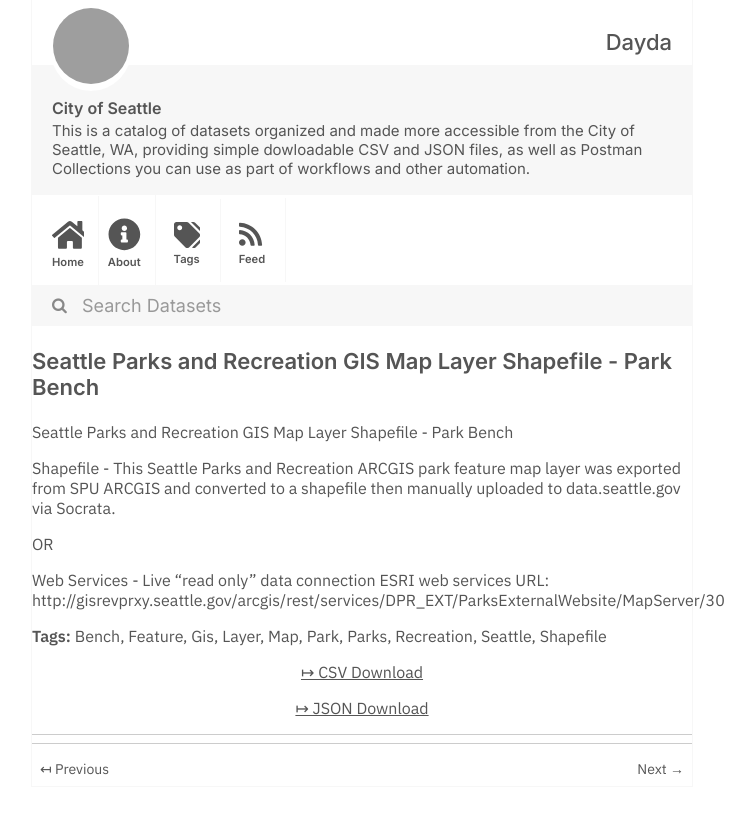
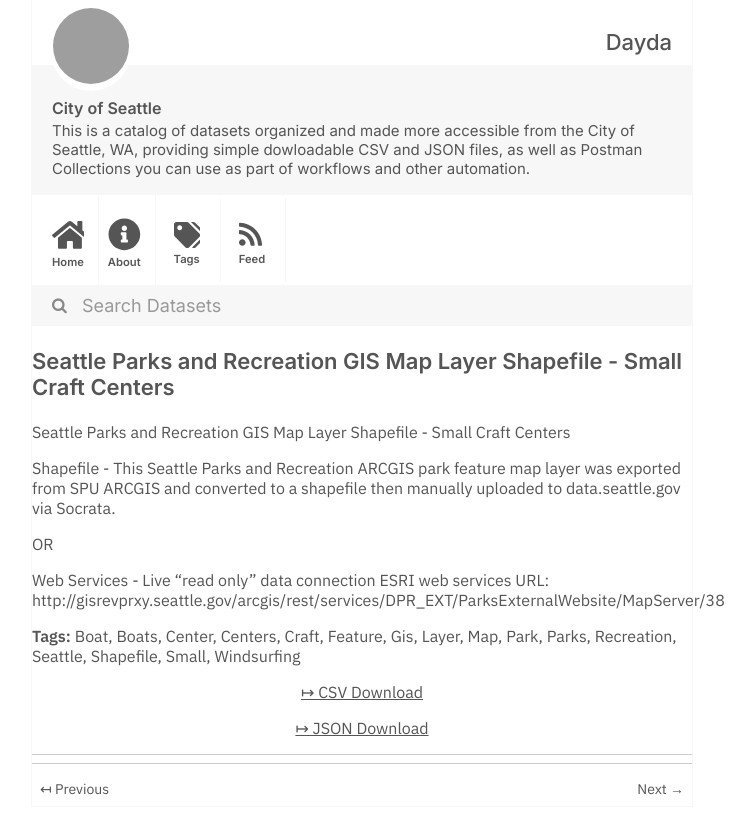
Before and after one commit to dayda-entities/city-of-seattle, a Jekyll site: the page built from _posts/2020-11-10-seattle-parks-and-recreation-g.md, in a window 1280 px wide, cut to the strip 0-834 px from the top of the page. Shown: the whole strip, without its empty margins (278-1033 px from the left). Built offline with Jekyll 4.4.1, drawn with Linux system fonts in a browser that asks for light colours; grey boxes are pictures that could not be loaded.

Commit message:
Publish Data

```diff
--- a/_posts/2020-11-10-seattle-parks-and-recreation-g.md
+++ b/_posts/2020-11-10-seattle-parks-and-recreation-g.md
@@ -1,11 +1,15 @@
 ---
-title: Seattle Parks and Recreation GIS Map Layer Shapefile - Park Bench
-created: '2020-11-10T16:59:54.708810'
-modified: '2020-11-10T16:59:54.708817'
+title: Seattle Parks and Recreation GIS Map Layer Shapefile - Small Craft Centers
+created: '2020-11-10T16:59:57.999531'
+modified: '2020-11-10T16:59:57.999539'
 state: active
 type: dataset
 tags:
-  - Bench
+  - Boat
+  - Boats
+  - Center
+  - Centers
+  - Craft
   - Feature
   - Gis
   - Layer
@@ -15,17 +19,19 @@ tags:
   - Recreation
   - Seattle
   - Shapefile
+  - Small
+  - Windsurfing
 groups:
   - Local Government
-csv_url: 'https://data.seattle.gov/api/views/eckx-ewe2/rows.csv?accessType=DOWNLOAD'
-json_url: 'https://data.seattle.gov/api/views/eckx-ewe2/rows.json?accessType=DOWNLOAD'
+csv_url: 'https://data.seattle.gov/api/views/svbj-uhhe/rows.csv?accessType=DOWNLOAD'
+json_url: 'https://data.seattle.gov/api/views/svbj-uhhe/rows.json?accessType=DOWNLOAD'
 layout: post
 
 ---
-Seattle Parks and Recreation GIS Map Layer Shapefile - Park Bench
+Seattle Parks and Recreation GIS Map Layer Shapefile - Small Craft Centers
 
 Shapefile - This Seattle Parks and Recreation ARCGIS park feature map layer was exported from SPU ARCGIS and converted to a shapefile then manually uploaded to data.seattle.gov via Socrata.
 
 OR
 
-Web Services - Live "read only" data connection ESRI web services URL: http://gisrevprxy.seattle.gov/arcgis/rest/services/DPR_EXT/ParksExternalWebsite/MapServer/30
+Web Services - Live "read only" data connection ESRI web services URL: http://gisrevprxy.seattle.gov/arcgis/rest/services/DPR_EXT/ParksExternalWebsite/MapServer/38
```
